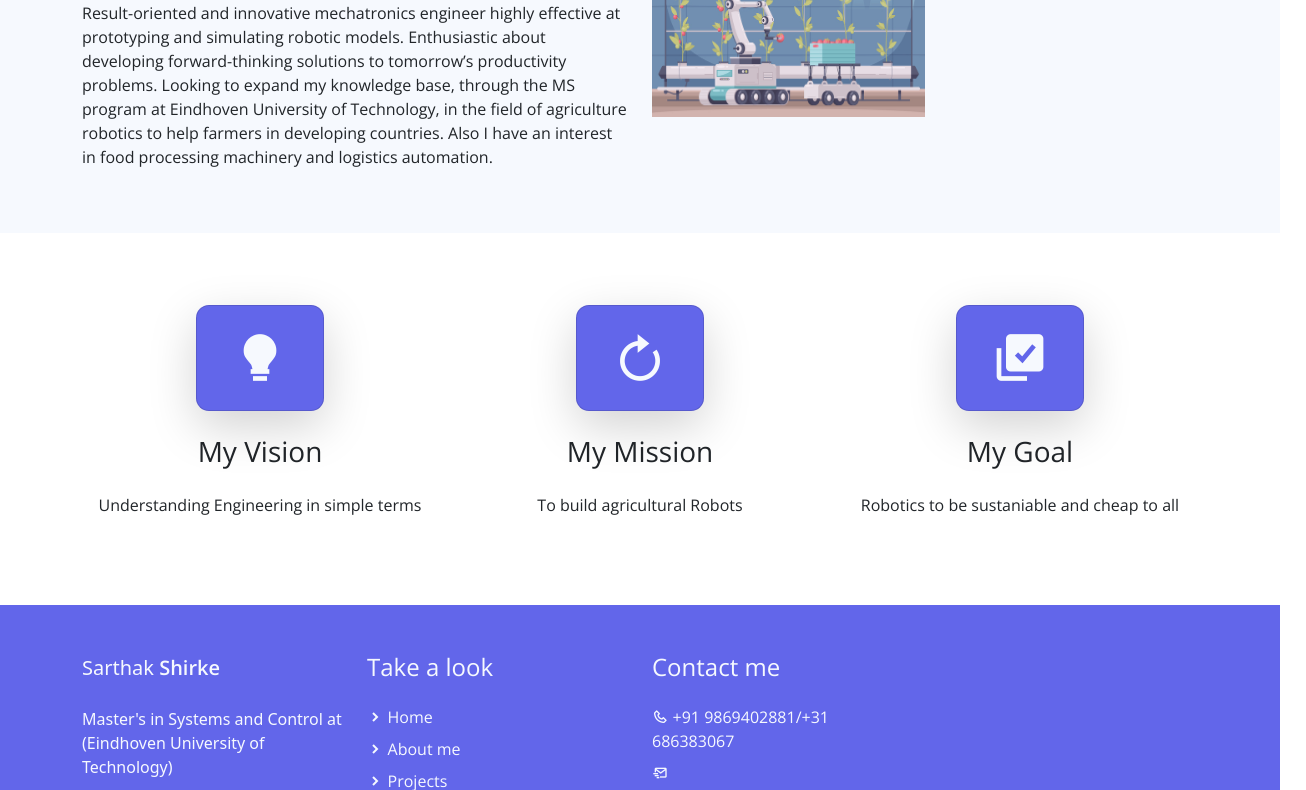
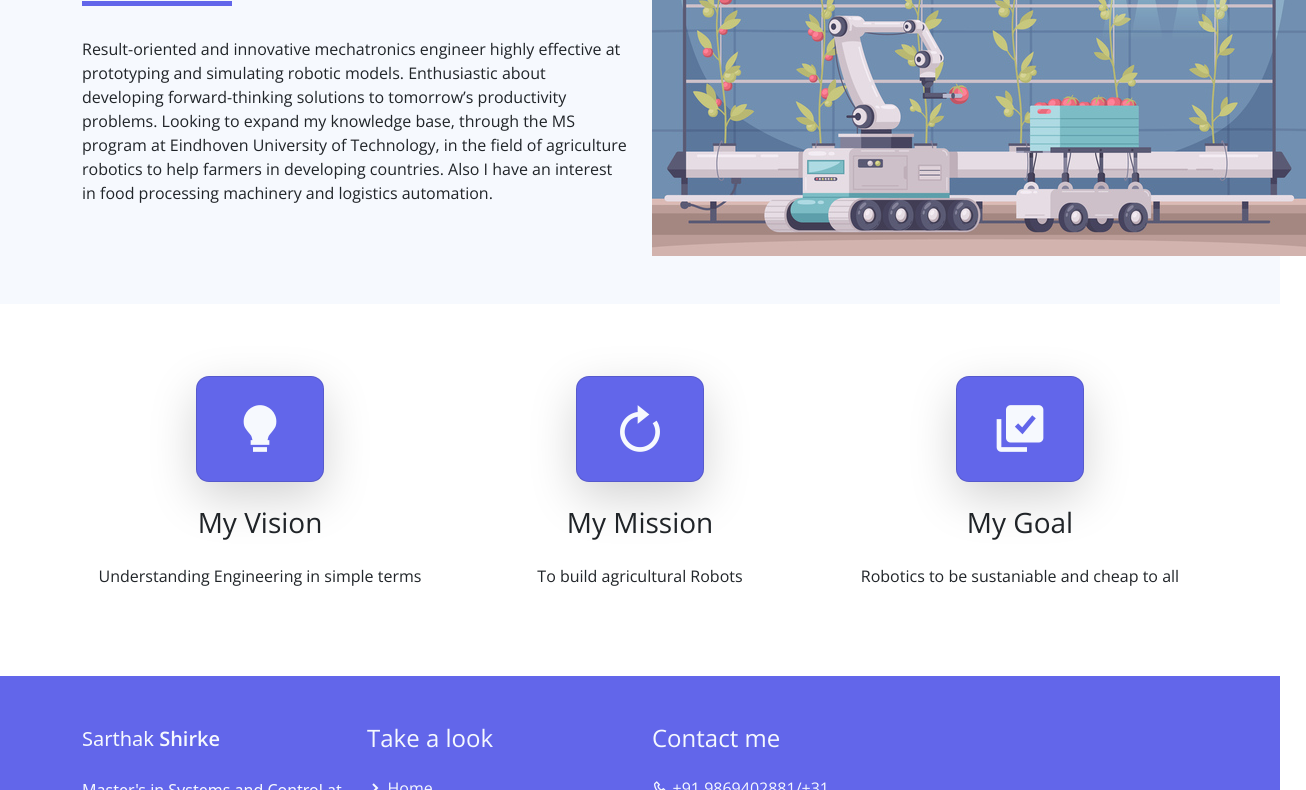
Before and after one commit to Sarthakushirke/Sarthakushirke.github.io, a plain HTML site: page about.html in a window 1280 px wide. Shown: the part 303-1093 px from the top of the page, 1306 px wide, since content can reach past the window. Drawn offline with nearby package versions, Linux system fonts and the light colour scheme.

Commit message:
Update about.html

```diff
--- a/about.html
+++ b/about.html
@@ -77,7 +77,7 @@ https://templatemo.com/tm-561-purple-buzz
                     </p>
                 </div>
                 <div class="col-lg-6">
-                    <img src="./assets/img/farming_about.jpg" width="50%" height="200">
+                    <img src="./assets/img/farming_about.jpg">
                 </div>
             </div>
         </div>
```
